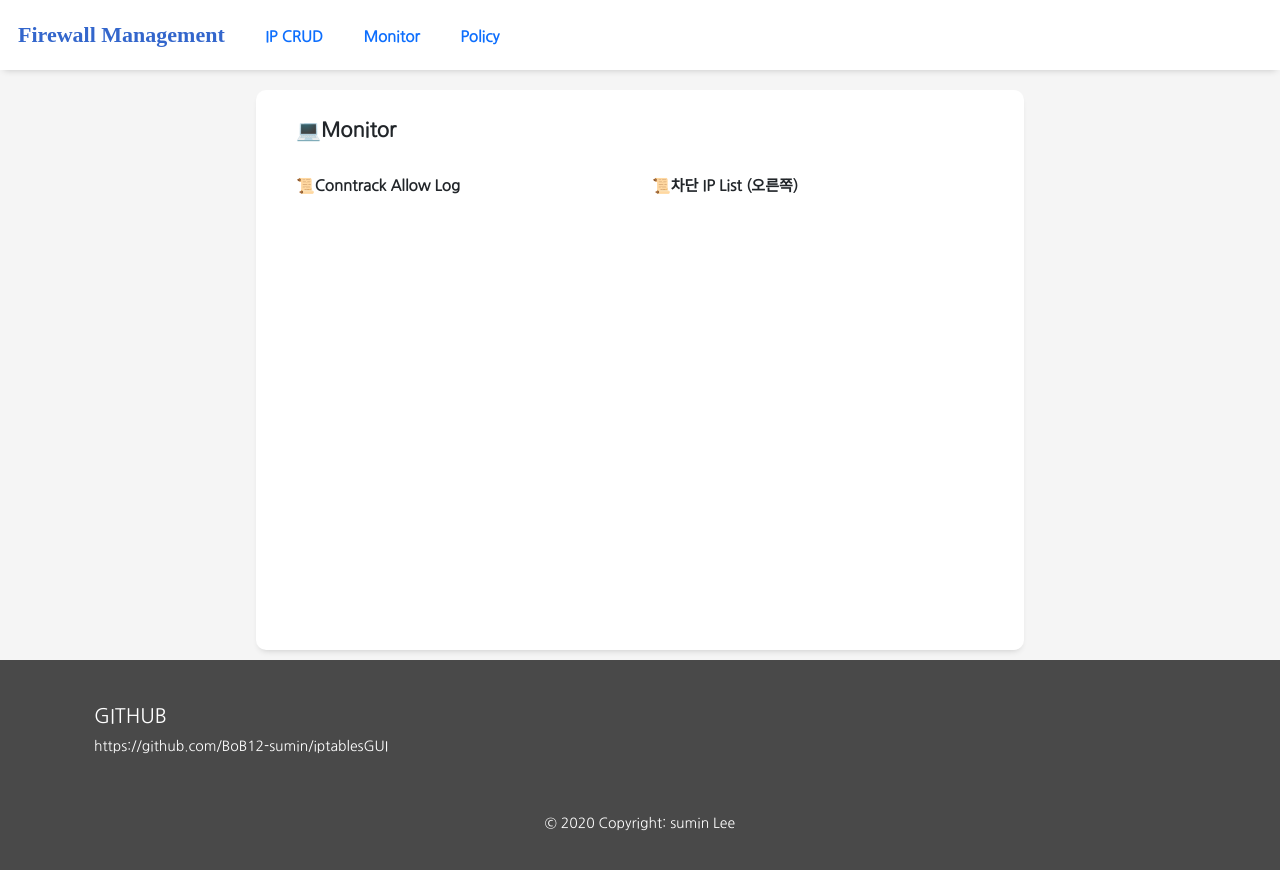
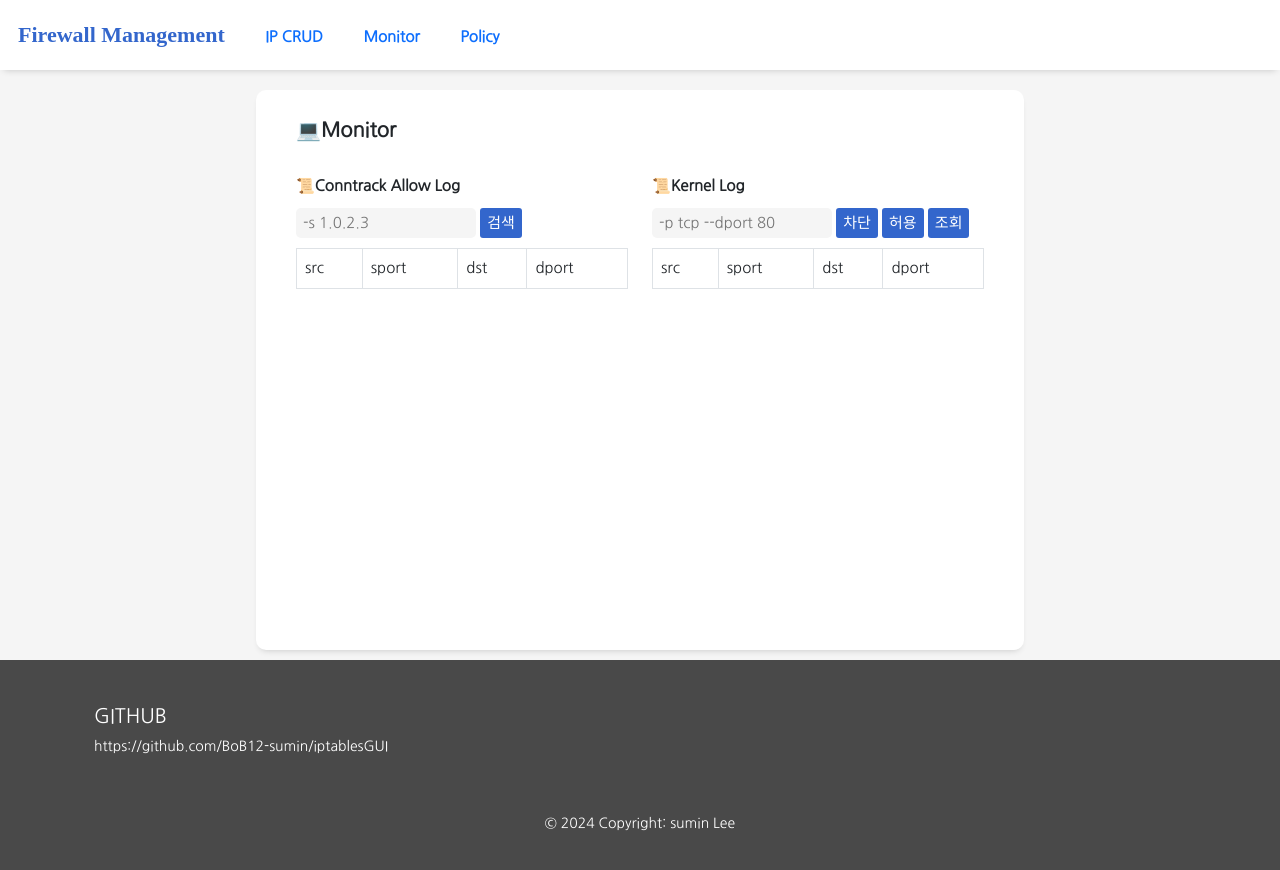
Before and after one commit to BoB12-sumin/iptablesGUI, a Flask app: template templates/monitor.html in a window 1280 px wide. Run offline with Flask 3, Linux system fonts and the light colour scheme; the template is opened without the code that fills it, so the values that code supplies are empty; some web fonts are replaced.

Commit message:
Feat: kernel

```diff
--- a/app.py
+++ b/app.py
@@ -2,7 +2,7 @@ from flask import Flask, render_template, request
 import re, subprocess
 # import time
 from flask import jsonify
-from api.ipfunc import get_blocked_ips, get_conntrack
+from api.ipfunc import get_blocked_ips, get_conntrack, block_kernel_cmd, allow_kernel_cmd, view_kernel_cmd
 
 app = Flask(__name__)
 
@@ -13,11 +13,52 @@ def home():
     blocked_ips = get_blocked_ips()
     return render_template("index.html", blocked_ips=blocked_ips)
 
-@app.route("/monitor")
+conntrack_result = []
+
+@app.route("/monitor", methods=["GET"])
 def monitor():
-    result=get_conntrack()
+    # GET 요청을 처리하는 기존 코드
+    return render_template("monitor.html")
 
-    return render_template("monitor.html", logs=result)
+@app.route("/search_ip", methods=["POST"])
+def search_ip():
+    json_data = request.get_json()
+    if json_data and 'ip' in json_data:
+        ipoption = json_data['ip']
+        conntrack_result = get_conntrack(option=ipoption)
+        return jsonify(conntrack_result)
+    else:
+        return jsonify({"error": "Invalid request"}), 400
+
+@app.route("/block_kernel", methods=["POST"])
+def block_kernel():
+    json_data = request.get_json()
+    print(json_data)
+    if json_data and 'cmd' in json_data:
+        option = json_data['cmd']
+        print("option: ", option)
+        result = block_kernel_cmd(option=option)
+        return jsonify(str(result))
+    else:
+        return jsonify({"error": "Invalid request"}), 400
+
+
+@app.route("/allow_kernel", methods=["POST"])
+def allow_kernel():
+    json_data = request.get_json()
+    if json_data and 'cmd' in json_data:
+        option = json_data['cmd']
+        result = allow_kernel_cmd(option=option)
+        return jsonify(result)
+    else:
+        return jsonify({"error": "Invalid request"}), 400
+
+
+@app.route("/log_kernel", methods=["GET"])
+def log_kernel():
+    result = view_kernel_cmd()
+    return jsonify(result)
+
 
 @app.route("/policy")
 def policy():
@@ -63,5 +104,6 @@ def edit_ip(old_index):
 
 
 
+
 if __name__ == "__main__":
     app.run(debug=True, threaded=True)
--- a/static/style.css
+++ b/static/style.css
@@ -169,3 +169,21 @@ footer a {
     font-size: 15px;
     font-weight: 1000;
 }
+
+.log-entry {
+    max-width: 100%;
+    display: flex;
+    justify-content: space-between;
+    white-space: nowrap;
+    overflow: hidden;
+    text-overflow: ellipsis;
+    padding: 5px;
+    border-bottom: 1px solid #ddd;
+}
+
+.log-item {
+    flex: 1;
+    text-align: center;
+    margin: 0 2px;
+    font-size: 10px;
+}
--- a/templates/index.html
+++ b/templates/index.html
@@ -14,7 +14,7 @@
     <script>
         function blockIP() {
             var ip = document.getElementById("ip").value;
-            fetch('/block_ip', {
+            fetch('/monitor', {
                 method: 'POST',
                 body: JSON.stringify({ ip: ip }),
                 headers: {
@@ -143,7 +143,7 @@
             </div>
         </div>
         <div class="text-center p-3">
-            © 2020 Copyright: sumin Lee
+            © 2024 Copyright: sumin Lee
         </div>
     </footer>
 
--- a/templates/monitor.html
+++ b/templates/monitor.html
@@ -12,6 +12,89 @@
     <link rel="stylesheet" href="https://fonts.googleapis.com/css?family=Nanum+Gothic&display=swap">
 
     <script>
+        function SearchIP() {
+            var ip = document.getElementById("ip").value;
+            fetch('/search_ip', {
+                method: 'POST',
+                body: JSON.stringify({ ip: ip }),
+                headers: {
+                    'Content-Type': 'application/json'
+                }
+            }).then(response => response.json())
+                .then(data => {
+                    console.log(data);
+                    updateLogs(data);
+                });
+        }
+
+        function updateLogs(data) {
+            var logsContainer = document.getElementById('logsContainer');
+            logsContainer.innerHTML = '';
+
+            data.forEach(log => {
+                var tr = document.createElement('tr');
+
+                var srcTd = document.createElement('td');
+                srcTd.textContent = log.src_ip;
+                tr.appendChild(srcTd);
+
+                var sportTd = document.createElement('td');
+                sportTd.textContent = log.sport;
+                tr.appendChild(sportTd);
+
+                var dstTd = document.createElement('td');
+                dstTd.textContent = log.dst_ip;
+                tr.appendChild(dstTd);
+
+                var dportTd = document.createElement('td');
+                dportTd.textContent = log.dport;
+                tr.appendChild(dportTd);
+
+                logsContainer.appendChild(tr);
+            });
+        }
+
+        function KernelBlock() {
+            var cmd = document.getElementById("cmd").value;
+            fetch('/block_kernel', {
+                method: 'POST',
+                body: JSON.stringify({ cmd: cmd }),
+                headers: {
+                    'Content-Type': 'application/json'
+                }
+            }).then(response => response.json())
+                .then(data => {
+                    console.log(data);
+                });
+        }
+
+        function KernelAllow() {
+            var cmd = document.getElementById("cmd").value;
+            fetch('/allow_kernel', {
+                method: 'POST',
+                body: JSON.stringify({ cmd: cmd }),
+                headers: {
+                    'Content-Type': 'application/json'
+                }
+            }).then(response => response.json())
+                .then(data => {
+                    console.log(data);
+                });
+        }
+
+        function KernelLog() {
+            var cmd = document.getElementById("cmd").value;
+            fetch('/log_kernel', {
+                method: 'GET',
+                headers: {
+                    'Content-Type': 'application/json'
+                }
+            }).then(response => response.json())
+                .then(data => {
+                    console.log(data);
+                });
+        }
+
     </script>
 
 </head>
@@ -41,21 +124,44 @@
             <div class="result-box-contents">
                 <div class="row">
                     <div class="col-md-6">
+                        <div class="sub-box-title">📜Conntrack Allow Log</div>
+                        <input type="text" id="ip" name="ip" placeholder="-s 1.0.2.3" required>
+                        <button onclick="SearchIP()">검색</button>
+                        <table class="table table-bordered">
+                            <thead>
+                                <tr>
+                                    <th>src</th>
+                                    <th>sport</th>
+                                    <th>dst</th>
+                                    <th>dport</th>
+                                </tr>
+                            </thead>
+                            <tbody id="logsContainer">
+                            </tbody>
 
-                        <div class="sub-box-title">📜Conntrack Allow Log</div>
-                        <div class="row row-cols-1 row-cols-md-1 g-4">
-                            {% for log in logs %}
-                            <div>{{log}}</div>
-                            {% endfor %}
-                        </div>
+                        </table>
                     </div>
 
 
                     <div class="col-md-6">
-                        <div class="sub-box-title">📜차단 IP List (오른쪽)</div>
-                        <div class="row row-cols-1 row-cols-md-3 g-4">
+                        <div class="sub-box-title">📜Kernel Log</div>
+                        <input type="text" id="cmd" name="cmd" placeholder="-p tcp --dport 80" required>
+                        <button onclick="KernelBlock()">차단</button>
+                        <button onclick="KernelAlloW()">허용</button>
+                        <button onclick="KernelLog()">조회</button>
+                        <table class="table table-bordered">
+                            <thead>
+                                <tr>
+                                    <th>src</th>
+                                    <th>sport</th>
+                                    <th>dst</th>
+                                    <th>dport</th>
+                                </tr>
+                            </thead>
+                            <tbody id="logsContainer">
+                            </tbody>
 
-                        </div>
+                        </table>
                     </div>
                 </div>
                 <br>
@@ -75,7 +181,7 @@
             </div>
         </div>
         <div class="text-center p-3">
-            © 2020 Copyright: sumin Lee
+            © 2024 Copyright: sumin Lee
         </div>
     </footer>
 
--- a/templates/policy.html
+++ b/templates/policy.html
@@ -55,7 +55,7 @@
             </div>
         </div>
         <div class="text-center p-3">
-            © 2020 Copyright: sumin Lee
+            © 2024 Copyright: sumin Lee
         </div>
     </footer>
 
```
Also changed, not shown: api/ipfunc.py (+54 -6 lines), cmdsort.txt (added, +14 -0 lines).
